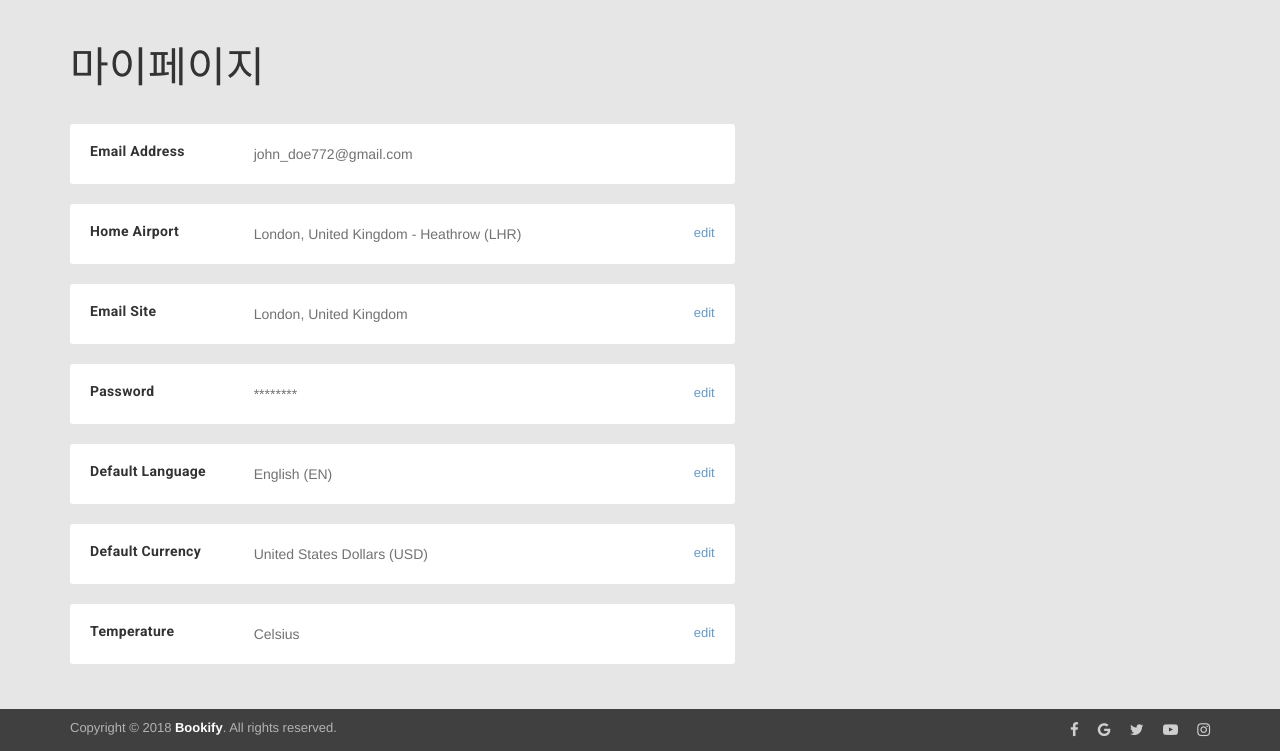
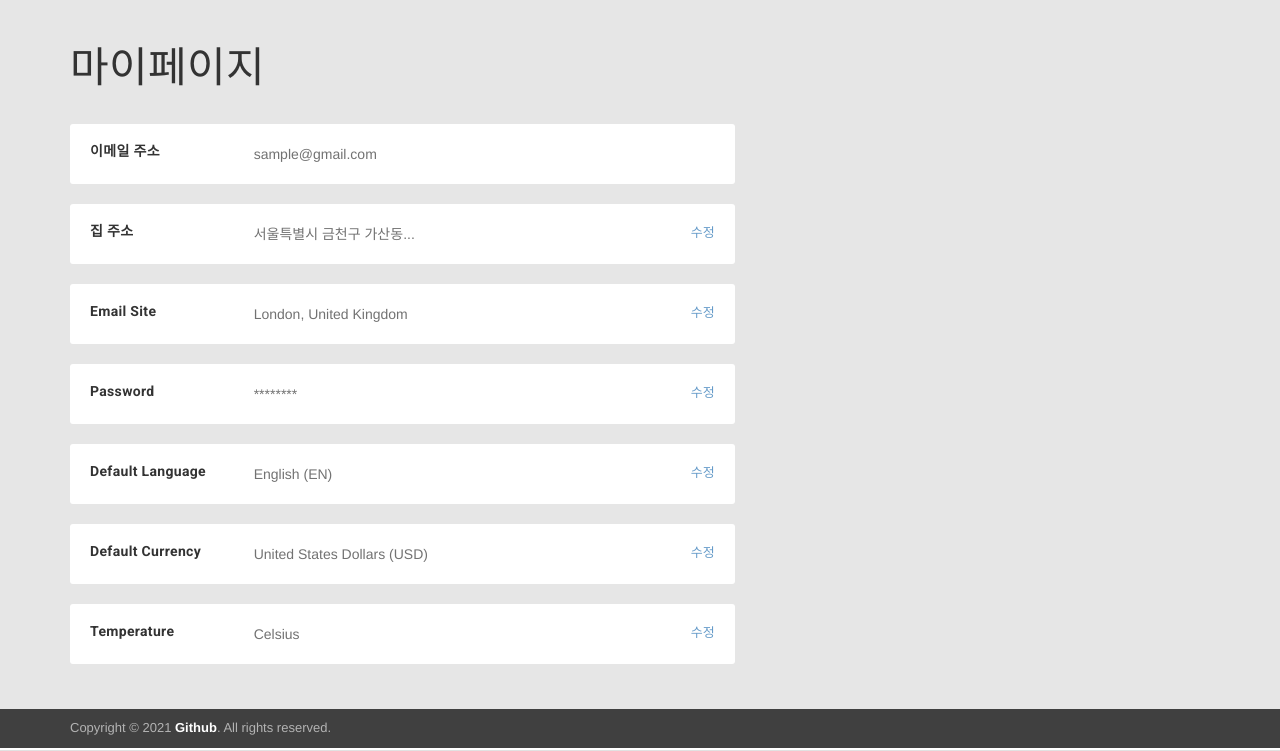
Before and after one commit to HyunCheolNam/miniproject2, a Django app: page /user/account/ in a window 1280 px wide. Shown: the part 50-801 px from the top of the page. Run offline with Django 3.2, Linux system fonts and the light colour scheme; some libraries are stand-ins or nearby versions.

Commit message:
계정 페이지 일부 수정 한글화

```diff
--- a/templates/user/account.html
+++ b/templates/user/account.html
@@ -12,36 +12,36 @@
                   <div class="theme-account-preferences-item">
                     <div class="row">
                       <div class="col-md-3 ">
-                        <h5 class="theme-account-preferences-item-title">Email Address</h5>
+                        <h5 class="theme-account-preferences-item-title">이메일 주소</h5>
                       </div>
                       <div class="col-md-7 ">
-                        <p class="theme-account-preferences-item-value">john_doe772@gmail.com</p>
+                        <p class="theme-account-preferences-item-value">sample@gmail.com</p>
                       </div>
                     </div>
                   </div>
                   <div class="theme-account-preferences-item">
                     <div class="row">
                       <div class="col-md-3 ">
-                        <h5 class="theme-account-preferences-item-title">Home Airport</h5>
+                        <h5 class="theme-account-preferences-item-title">집 주소</h5>
                       </div>
                       <div class="col-md-7 ">
-                        <p class="theme-account-preferences-item-value">London, United Kingdom - Heathrow (LHR)</p>
+                        <p class="theme-account-preferences-item-value">서울특별시 금천구 가산동...</p>
                         <div class="collapse" id="ChangeHomeAirportChange">
                           <div class="theme-account-preferences-item-change">
-                            <p class="theme-account-preferences-item-change-description">Default Airport for flight search home location</p>
+                            <p class="theme-account-preferences-item-change-description">서울특별시 금천구 가산동...</p>
                             <div class="form-group theme-account-preferences-item-change-form">
                               <input class="form-control" type="text" value="London, United Kingdom - Heathrow (LHR)"/>
                             </div>
                             <div class="theme-account-preferences-item-change-actions">
-                              <a class="btn btn-sm btn-primary" href="#">Save changes</a>
-                              <a class="btn btn-sm btn-default" href="#ChangeHomeAirportChange" data-toggle="collapse" aria-expanded="false" aria-controls="ChangeHomeAirportChange">Cancel</a>
+                              <a class="btn btn-sm btn-primary" href="#">저장</a>
+                              <a class="btn btn-sm btn-default" href="#ChangeHomeAirportChange" data-toggle="collapse" aria-expanded="false" aria-controls="ChangeHomeAirportChange">취소</a>
                             </div>
                           </div>
                         </div>
                       </div>
                       <div class="col-md-2 ">
                         <a class="theme-account-preferences-item-change-link" href="#ChangeHomeAirportChange" data-toggle="collapse" aria-expanded="false" aria-controls="ChangeHomeAirportChange">
-                          <i class="fa fa-pencil"></i>edit
+                          <i class="fa fa-pencil"></i>수정
                         </a>
                       </div>
                     </div>
@@ -60,15 +60,15 @@
                               <input class="form-control" type="text" value="London, United Kingdom"/>
                             </div>
                             <div class="theme-account-preferences-item-change-actions">
-                              <a class="btn btn-sm btn-primary" href="#">Save changes</a>
-                              <a class="btn btn-sm btn-default" href="#ChangeHomeSite" data-toggle="collapse" aria-expanded="false" aria-controls="ChangeHomeSite">Cancel</a>
+                              <a class="btn btn-sm btn-primary" href="#">저장</a>
+                              <a class="btn btn-sm btn-default" href="#ChangeHomeSite" data-toggle="collapse" aria-expanded="false" aria-controls="ChangeHomeSite">취소</a>
                             </div>
                           </div>
                         </div>
                       </div>
                       <div class="col-md-2 ">
                         <a class="theme-account-preferences-item-change-link" href="#ChangeHomeSite" data-toggle="collapse" aria-expanded="false" aria-controls="ChangeHomeSite">
-                          <i class="fa fa-pencil"></i>edit
+                          <i class="fa fa-pencil"></i>수정
                         </a>
                       </div>
                     </div>
@@ -94,15 +94,15 @@
                               <input class="form-control" type="password"/>
                             </div>
                             <div class="theme-account-preferences-item-change-actions">
-                              <a class="btn btn-sm btn-primary" href="#">Save changes</a>
-                              <a class="btn btn-sm btn-default" href="#ChangePassword" data-toggle="collapse" aria-expanded="false" aria-controls="ChangePassword">Cancel</a>
+                              <a class="btn btn-sm btn-primary" href="#">저장</a>
+                              <a class="btn btn-sm btn-default" href="#ChangePassword" data-toggle="collapse" aria-expanded="false" aria-controls="ChangePassword">취소</a>
                             </div>
                           </div>
                         </div>
                       </div>
                       <div class="col-md-2 ">
                         <a class="theme-account-preferences-item-change-link" href="#ChangePassword" data-toggle="collapse" aria-expanded="false" aria-controls="ChangePassword">
-                          <i class="fa fa-pencil"></i>edit
+                          <i class="fa fa-pencil"></i>수정
                         </a>
                       </div>
                     </div>
@@ -122,15 +122,15 @@
                               </select>
                             </div>
                             <div class="theme-account-preferences-item-change-actions">
-                              <a class="btn btn-sm btn-primary" href="#">Save changes</a>
-                              <a class="btn btn-sm btn-default" href="#ChangeLanguage" data-toggle="collapse" aria-expanded="false" aria-controls="ChangeLanguage">Cancel</a>
+                              <a class="btn btn-sm btn-primary" href="#">저장</a>
+                              <a class="btn btn-sm btn-default" href="#ChangeLanguage" data-toggle="collapse" aria-expanded="false" aria-controls="ChangeLanguage">취소</a>
                             </div>
                           </div>
                         </div>
                       </div>
                       <div class="col-md-2 ">
                         <a class="theme-account-preferences-item-change-link" href="#ChangeLanguage" data-toggle="collapse" aria-expanded="false" aria-controls="ChangeLanguage">
-                          <i class="fa fa-pencil"></i>edit
+                          <i class="fa fa-pencil"></i>수정
                         </a>
                       </div>
                     </div>
@@ -150,15 +150,15 @@
                               </select>
                             </div>
                             <div class="theme-account-preferences-item-change-actions">
-                              <a class="btn btn-sm btn-primary" href="#">Save changes</a>
-                              <a class="btn btn-sm btn-default" href="#ChangeCurrency" data-toggle="collapse" aria-expanded="false" aria-controls="ChangeCurrency">Cancel</a>
+                              <a class="btn btn-sm btn-primary" href="#">저장</a>
+                              <a class="btn btn-sm btn-default" href="#ChangeCurrency" data-toggle="collapse" aria-expanded="false" aria-controls="ChangeCurrency">취소</a>
                             </div>
                           </div>
                         </div>
                       </div>
                       <div class="col-md-2 ">
                         <a class="theme-account-preferences-item-change-link" href="#ChangeCurrency" data-toggle="collapse" aria-expanded="false" aria-controls="ChangeCurrency">
-                          <i class="fa fa-pencil"></i>edit
+                          <i class="fa fa-pencil"></i>수정
                         </a>
                       </div>
                     </div>
@@ -179,15 +179,15 @@
                               </select>
                             </div>
                             <div class="theme-account-preferences-item-change-actions">
-                              <a class="btn btn-sm btn-primary" href="#">Save changes</a>
-                              <a class="btn btn-sm btn-default" href="#ChangeTemp" data-toggle="collapse" aria-expanded="false" aria-controls="ChangeTemp">Cancel</a>
+                              <a class="btn btn-sm btn-primary" href="#">저장</a>
+                              <a class="btn btn-sm btn-default" href="#ChangeTemp" data-toggle="collapse" aria-expanded="false" aria-controls="ChangeTemp">취소</a>
                             </div>
                           </div>
                         </div>
                       </div>
                       <div class="col-md-2 ">
                         <a class="theme-account-preferences-item-change-link" href="#ChangeTemp" data-toggle="collapse" aria-expanded="false" aria-controls="ChangeTemp">
-                          <i class="fa fa-pencil"></i>edit
+                          <i class="fa fa-pencil"></i>수정
                         </a>
                       </div>
                     </div>
@@ -203,28 +203,9 @@
       <div class="container">
         <div class="row">
           <div class="col-md-6">
-            <p class="theme-copyright-text">Copyright &copy; 2018
-              <a href="#">Bookify</a>. All rights reserved.
+            <p class="theme-copyright-text">Copyright &copy; 2021
+              <a href="https://github.com/HyunCheolNam/miniproject2">Github</a>. All rights reserved.
             </p>
-          </div>
-          <div class="col-md-6">
-            <ul class="theme-copyright-social">
-              <li>
-                <a class="fa fa-facebook" href="#"></a>
-              </li>
-              <li>
-                <a class="fa fa-google" href="#"></a>
-              </li>
-              <li>
-                <a class="fa fa-twitter" href="#"></a>
-              </li>
-              <li>
-                <a class="fa fa-youtube-play" href="#"></a>
-              </li>
-              <li>
-                <a class="fa fa-instagram" href="#"></a>
-              </li>
-            </ul>
           </div>
         </div>
       </div>
```
